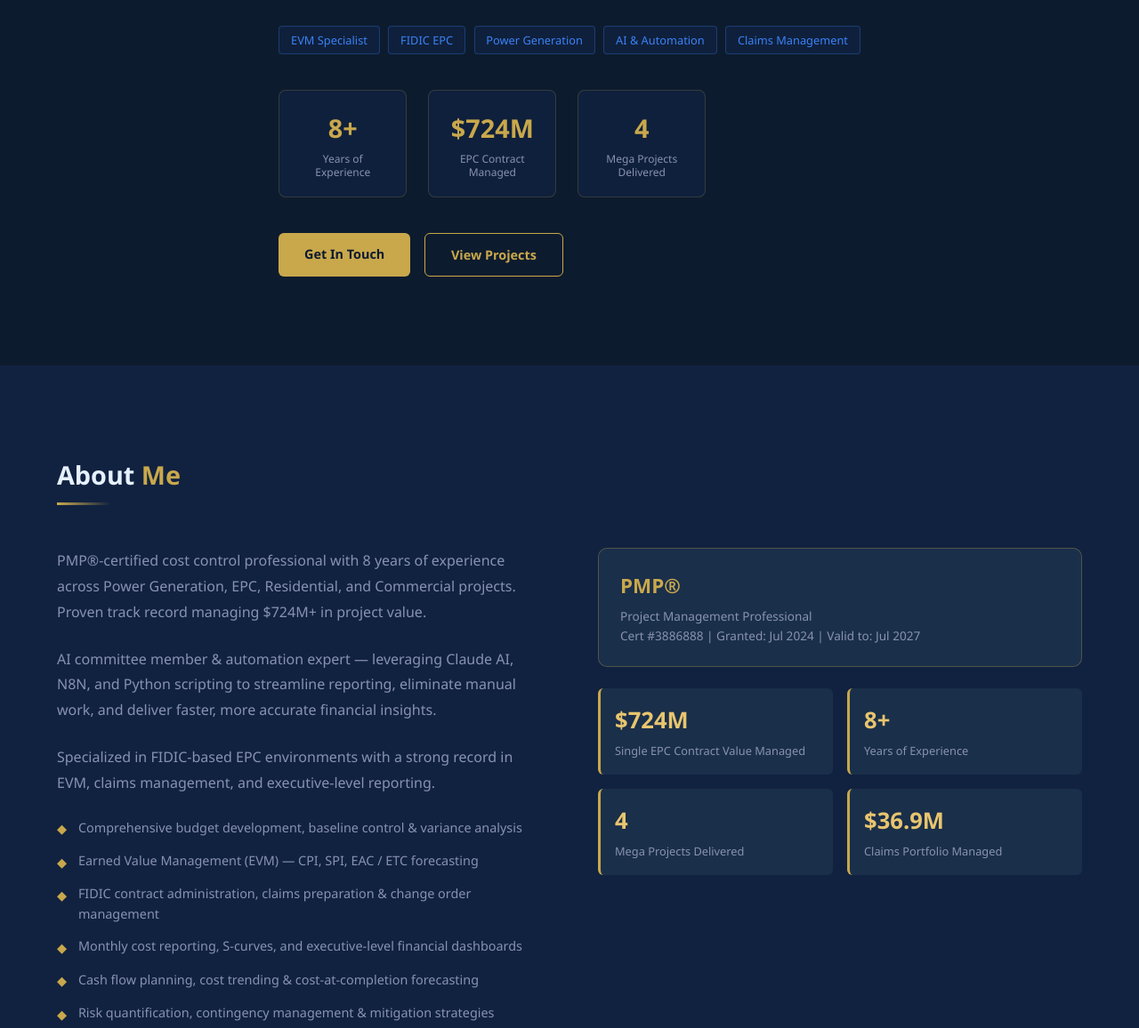
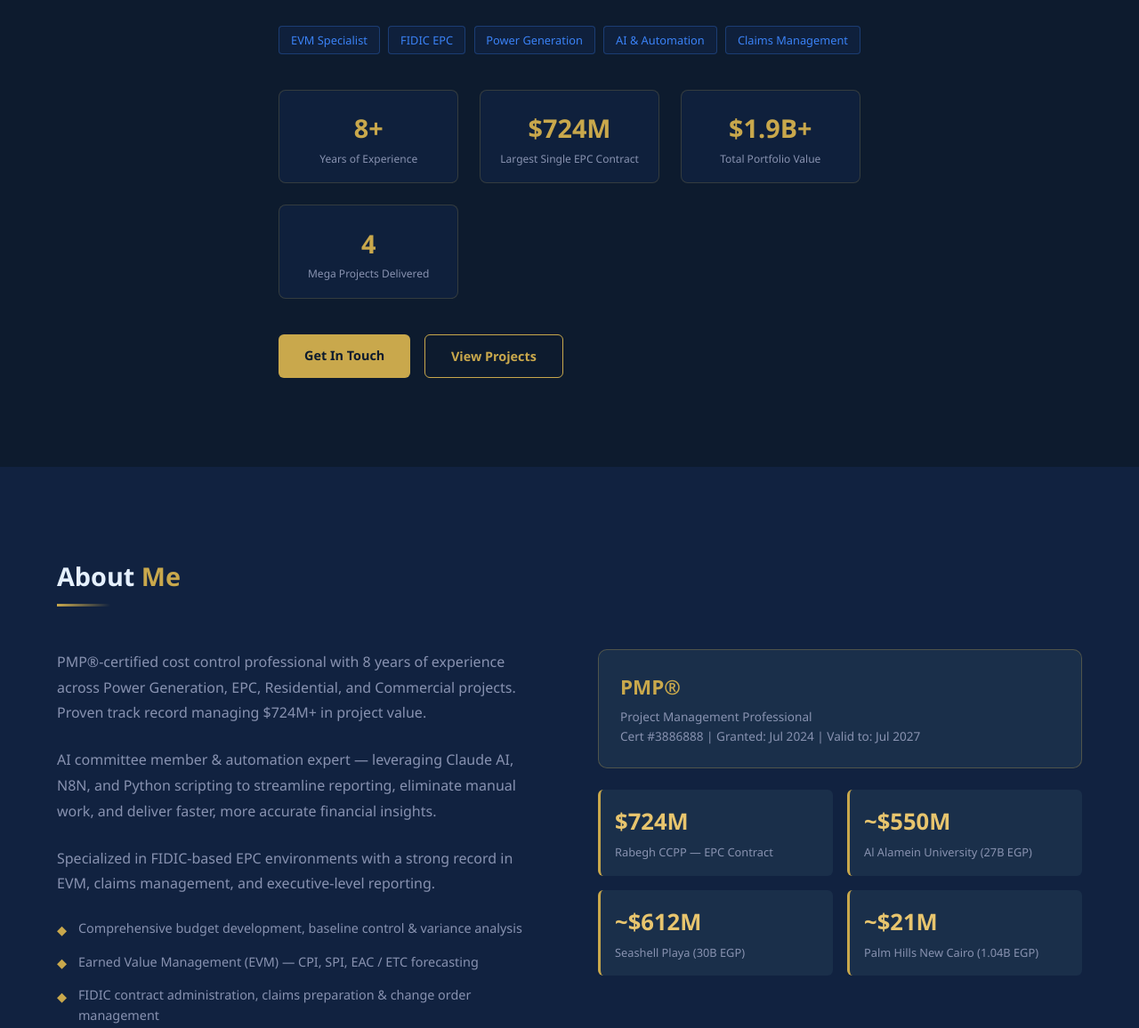
Before and after one commit to mohabarakat10/Mohamed-Barakat, a plain HTML site: page index.html in a window 1280 px wide. Shown: the part 422-1578 px from the top of the page at 89% size. Drawn offline with Linux system fonts and the light colour scheme.

Commit message:
Update index.html

```diff
--- a/index.html
+++ b/index.html
@@ -39,7 +39,7 @@
   .hero-sub{color:var(--text2);font-size:1rem;margin-bottom:2rem;max-width:550px}
   .hero-tags{display:flex;flex-wrap:wrap;gap:.6rem;margin-bottom:2.5rem}
   .tag{background:rgba(17,34,64,.8);border:1px solid rgba(59,130,246,.3);border-radius:4px;padding:.3rem .8rem;font-size:.8rem;color:var(--blue)}
-  .hero-stats{display:grid;grid-template-columns:repeat(3,1fr);gap:1.5rem;max-width:480px;margin-bottom:2.5rem}
+  .hero-stats{display:grid;grid-template-columns:repeat(3,1fr);gap:1.5rem;max-width:100%;margin-bottom:2.5rem}
   .stat{background:rgba(17,34,64,.8);border:1px solid rgba(201,168,76,.2);border-radius:8px;padding:1.2rem;text-align:center}
   .stat-num{font-size:1.8rem;font-weight:700;color:var(--gold)}
   .stat-label{font-size:.75rem;color:var(--text2);margin-top:.2rem;line-height:1.3}
@@ -190,7 +190,8 @@
     </div>
     <div class="hero-stats">
       <div class="stat"><div class="stat-num">8+</div><div class="stat-label">Years of Experience</div></div>
-      <div class="stat"><div class="stat-num">$724M</div><div class="stat-label">EPC Contract Managed</div></div>
+      <div class="stat"><div class="stat-num">$724M</div><div class="stat-label">Largest Single EPC Contract</div></div>
+      <div class="stat"><div class="stat-num">$1.9B+</div><div class="stat-label">Total Portfolio Value</div></div>
       <div class="stat"><div class="stat-num">4</div><div class="stat-label">Mega Projects Delivered</div></div>
     </div>
     <div class="hero-cta">
@@ -225,10 +226,10 @@
           <div class="cert-sub">Project Management Professional<br>Cert #3886888 | Granted: Jul 2024 | Valid to: Jul 2027</div>
         </div>
         <div class="kpi-grid">
-          <div class="kpi"><div class="kpi-num">$724M</div><div class="kpi-text">Single EPC Contract Value Managed</div></div>
-          <div class="kpi"><div class="kpi-num">8+</div><div class="kpi-text">Years of Experience</div></div>
-          <div class="kpi"><div class="kpi-num">4</div><div class="kpi-text">Mega Projects Delivered</div></div>
-          <div class="kpi"><div class="kpi-num">$36.9M</div><div class="kpi-text">Claims Portfolio Managed</div></div>
+          <div class="kpi"><div class="kpi-num">$724M</div><div class="kpi-text">Rabegh CCPP — EPC Contract</div></div>
+          <div class="kpi"><div class="kpi-num">~$550M</div><div class="kpi-text">Al Alamein University (27B EGP)</div></div>
+          <div class="kpi"><div class="kpi-num">~$612M</div><div class="kpi-text">Seashell Playa (30B EGP)</div></div>
+          <div class="kpi"><div class="kpi-num">~$21M</div><div class="kpi-text">Palm Hills New Cairo (1.04B EGP)</div></div>
         </div>
       </div>
     </div>
@@ -363,7 +364,7 @@
         <div class="proj-body">
           <div class="proj-meta">
             <span class="proj-loc">📍 New Alamein City, Egypt</span>
-            <span class="proj-val">263,020 m² BUA</span>
+            <span class="proj-val">27B EGP (~$550M)</span>
           </div>
           <div class="proj-progress">
             <div class="proj-prog-label"><span>Progress</span><span>100%</span></div>
@@ -385,7 +386,7 @@
         <div class="proj-body">
           <div class="proj-meta">
             <span class="proj-loc">📍 Fifth Settlement, Egypt</span>
-            <span class="proj-val">500 Acres</span>
+            <span class="proj-val">~$21M (1.04B EGP)</span>
           </div>
           <div class="proj-progress">
             <div class="proj-prog-label"><span>Progress</span><span>100%</span></div>
@@ -407,7 +408,7 @@
         <div class="proj-body">
           <div class="proj-meta">
             <span class="proj-loc">📍 Ghazala Bay, Egypt</span>
-            <span class="proj-val">955,826 m² BUA</span>
+            <span class="proj-val">30B EGP (~$612M)</span>
           </div>
           <div class="proj-progress">
             <div class="proj-prog-label"><span>Progress</span><span>100%</span></div>
@@ -431,10 +432,10 @@
     <div class="section-title">Key <span>Achievements</span></div>
     <div class="section-line"></div>
     <div class="achieve-stats">
-      <div class="achieve-stat"><div class="achieve-num">$724M</div><div class="achieve-label">EPC Contract Value<br>Rabegh CCPP</div></div>
-      <div class="achieve-stat"><div class="achieve-num">0.95</div><div class="achieve-label">Overall Project<br>CPI Maintained</div></div>
-      <div class="achieve-stat"><div class="achieve-num">9%</div><div class="achieve-label">Gross Profit<br>Margin Maintained</div></div>
-      <div class="achieve-stat"><div class="achieve-num">$36.9M</div><div class="achieve-label">Claims Portfolio<br>Under Management</div></div>
+      <div class="achieve-stat"><div class="achieve-num">$724M</div><div class="achieve-label">Rabegh CCPP<br>EPC Contract Value</div></div>
+      <div class="achieve-stat"><div class="achieve-num">~$550M</div><div class="achieve-label">Al Alamein University<br>(27B EGP)</div></div>
+      <div class="achieve-stat"><div class="achieve-num">~$612M</div><div class="achieve-label">Seashell Playa<br>(30B EGP)</div></div>
+      <div class="achieve-stat"><div class="achieve-num">~$21M</div><div class="achieve-label">Palm Hills New Cairo<br>(1.04B EGP)</div></div>
     </div>
     <div class="contrib-title">Notable Contributions</div>
     <ul class="contrib-list">
```
